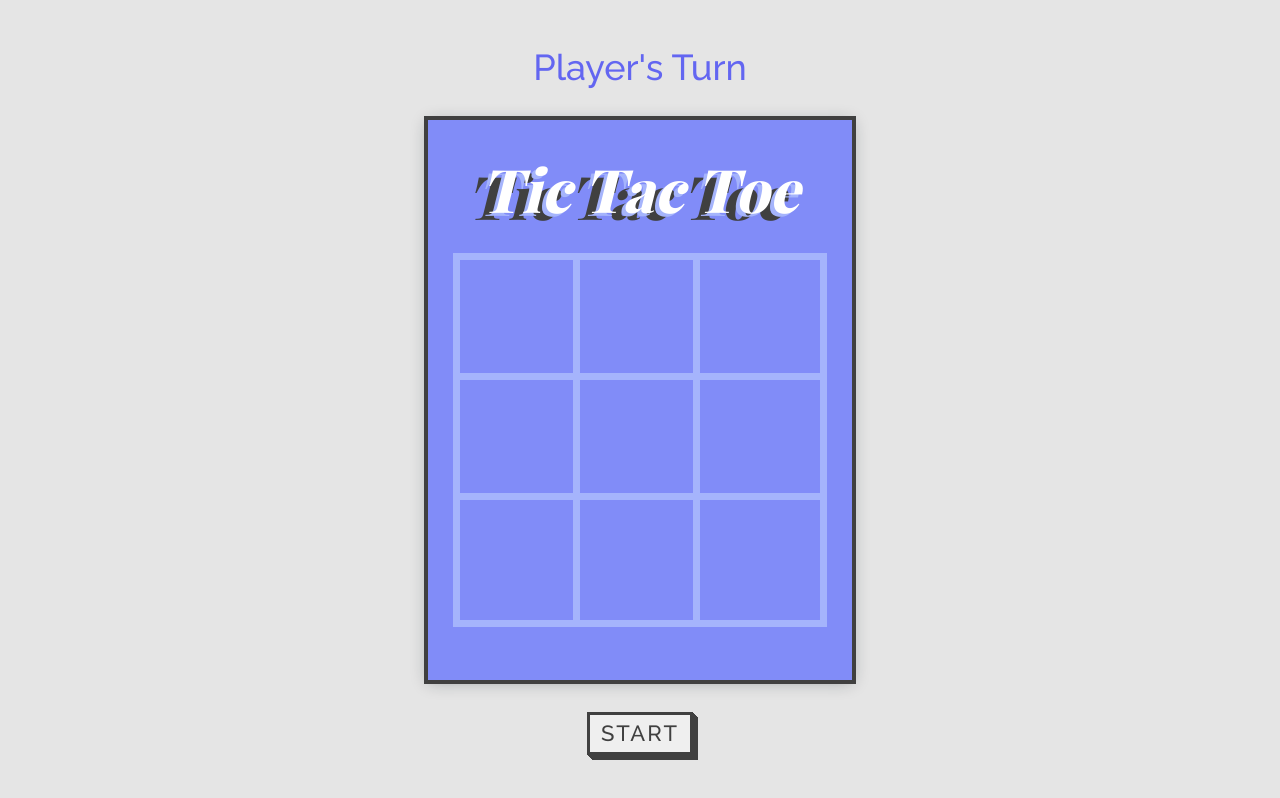
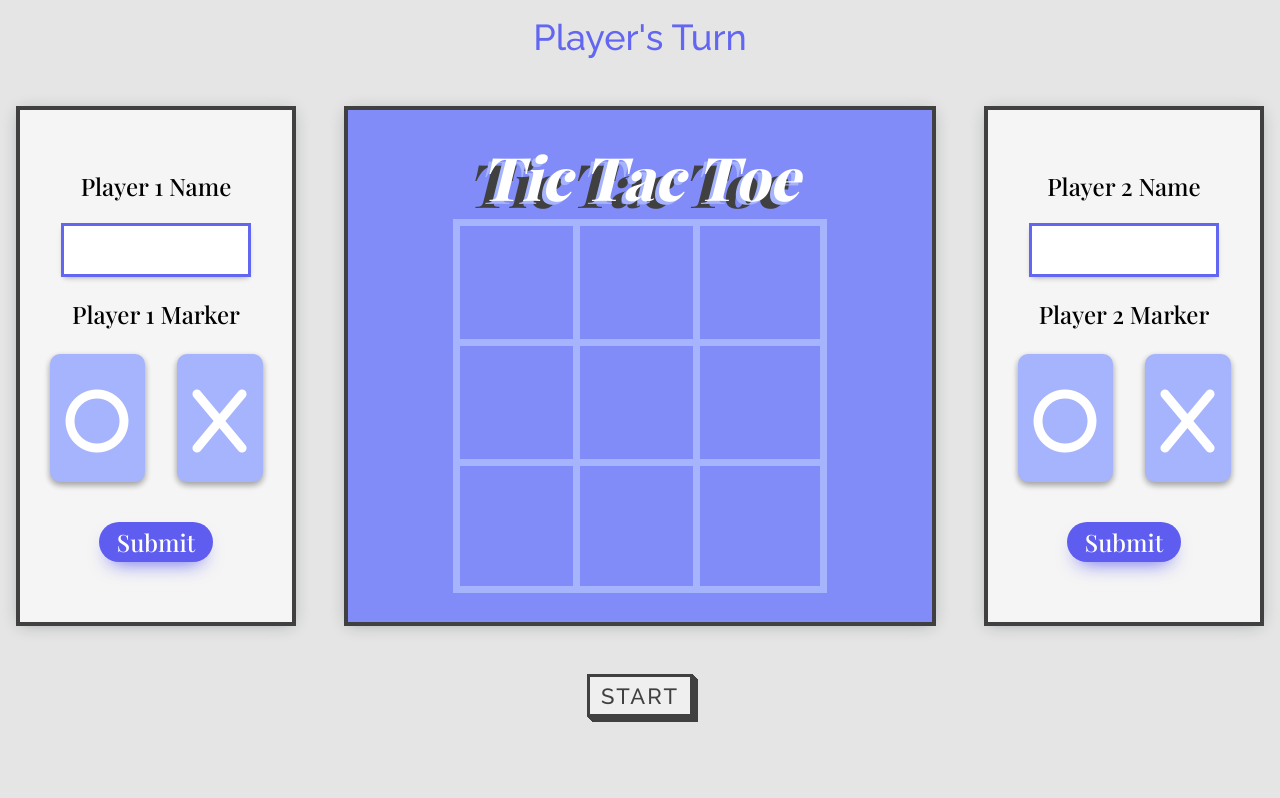
Before and after one commit to bravoosonja/tictactoe, a plain HTML site: page index.html in a window 1280 px wide. Drawn offline with nearby package versions, Linux system fonts and the light colour scheme; a web font is replaced by a local one.

Commit message:
update UI

```diff
--- a/index.html
+++ b/index.html
@@ -11,12 +11,26 @@
       href="https://fonts.googleapis.com/css2?family=Playfair+Display:ital,wght@0,500;0,800;1,800&display=swap"
       rel="stylesheet"
     />
+    <script src="https://kit.fontawesome.com/5d5f791f69.js" crossorigin="anonymous"></script>
     <link rel="stylesheet" href="style.css" />
     <script src="script.js" defer></script>
   </head>
   <body>
+    <div class="grid">
       <div class="message-container" id="message-container">Player's Turn</div>
-      <div class="container">
+      <div class="player-one">
+        <form action="#" class="player-info-form">
+          <label for="player1-name">Player 1 Name</label>
+          <input type="text" name="player1-name" id="player1-name"/>
+          <label for="player1-marker">Player 1 Marker</label>
+          <div class="marker-btn-group">
+            <button class="o"><i class="fa-solid fa-o"></i></button>
+            <button class="x"><i class="fa-solid fa-x"></i></button>
+          </div>
+          <button type="submit" class="submit-btn">Submit</button>
+        </form>
+      </div>
+      <div class="gameboard-container">
          <div class="title">Tic Tac Toe</title>
             <div class="gameboard" id="gameboard">
                    <div class="field" data-index="0"></div>
@@ -31,8 +45,21 @@
               </div>
           </div>
       </div>
+      <div class="player-two">
+        <form action="#" class="player-info-form">
+          <label for="player2-name">Player 2 Name</label>
+          <input type="text" name="player2-name" id="player2-name"/>
+          <label for="player2-marker">Player 2 Marker</label>
+          <div class="marker-btn-group">
+            <button class="o"><i class="fa-solid fa-o"></i></button>
+            <button class="x"><i class="fa-solid fa-x"></i></button>
+          </div>
+          <button type="submit" class="submit-btn">Submit</button>
+        </form>
+      </div>
         <div class="btn-container">
             <button class="btn">Start</button>
         </div>
+        </div>
   </body>
 </html>
--- a/style.css
+++ b/style.css
@@ -20,37 +20,138 @@
 
 body {
   font-family: "Raleway", sans-serif;
-  width: 100vw;
-  height: 100vh;
+  width: 100%;
+  height: 100%;
   background-color: var(--dark-gray);
   display: flex;
   justify-content: center;
   align-items: center;
-  flex-direction: column;
-  margin: 0;
+  flex-direction: row;
+  margin: none;
+}
+
+.grid {
+  display: grid;
+  grid-template-columns: 1fr 2fr 1fr;
+  grid-template-rows: auto;
+  grid-template-areas:
+    "message-container message-container message-container"
+    "player-one gameboard-container player-two"
+    "btn-container btn-container btn-container";
+  gap: 1rem;
+  margin: none;
 }
 
 .message-container {
+  grid-area: message-container;
+  font-weight: 500;
+  font-size: 36px;
+  color: var(--accent-color);
+}
+
+.message-container,
+.btn-container {
   display: flex;
   justify-content: center;
   align-items: center;
-  font-weight: 500;
-  font-size: 36px;
-  padding: 2rem;
-  color: var(--accent-color);
+  padding: 1rem;
 }
 
-.container {
-  width: auto;
-  height: 70%;
-  outline: 4px solid var(--border-color);
-  background-color: var(--main-color);
-  box-shadow: rgba(14, 30, 37, 0.12) 0px 2px 4px 0px,
-    rgba(14, 30, 37, 0.32) 0px 2px 16px 0px;
+.player-info-form,
+.marker-btn-group {
   display: flex;
   justify-content: center;
   align-items: center;
+}
+
+.player-info-form {
+  flex-direction: column;
+  font-weight: 500;
+  font-family: "Playfair Display", serif;
+  font-size: 3vh;
+  padding: 0.5rem;
+  gap: 1.5rem;
+}
+
+input[type="text"] {
+  outline: 3px solid var(--accent-color);
+  width: 75%;
+  padding: 0.5rem;
+  box-shadow: rgba(0, 0, 0, 0.16) 0px 3px 6px, rgba(0, 0, 0, 0.23) 0px 3px 6px;
+}
+
+.marker-btn-group {
   flex-direction: row;
+  gap: 2rem;
+}
+
+.player-one {
+  grid-area: player-one;
+}
+
+.o,
+.x {
+  font-size: 3em;
+  padding: 1rem;
+  background-color: var(--sub-color);
+  color: white;
+  border-radius: 10px;
+  box-shadow: rgba(0, 0, 0, 0.16) 0px 3px 6px, rgba(0, 0, 0, 0.23) 0px 3px 6px;
+}
+
+.o:hover,
+.x:hover {
+  background-color: var(--accent-color);
+}
+
+.submit-btn {
+  background: #5e5df0;
+  border-radius: 999px;
+  box-shadow: #5e5df0 0 10px 20px -10px;
+  box-sizing: border-box;
+  color: #ffffff;
+  cursor: pointer;
+  font-family: "Playfair Display", serif;
+  font-size: 3vh;
+  font-weight: 500;
+  line-height: 24px;
+  opacity: 1;
+  outline: 0 solid transparent;
+  padding: 8px 18px;
+  user-select: none;
+  -webkit-user-select: none;
+  touch-action: manipulation;
+  width: fit-content;
+  word-break: break-word;
+  border: 0;
+  margin-top: 1rem;
+}
+
+.player-one,
+.player-two {
+  background-color: var(--light-gray);
+  box-shadow: rgba(0, 0, 0, 0.19) 0px 10px 20px, rgba(0, 0, 0, 0.23) 0px 6px 6px;
+}
+
+.player-one,
+.player-two,
+.gameboard-container {
+  display: flex;
+  align-items: center;
+  flex-direction: row;
+  justify-content: center;
+  padding: 1rem;
+  outline: 4px solid var(--border-color);
+  box-shadow: rgba(14, 30, 37, 0.12) 0px 2px 4px 0px,
+    rgba(14, 30, 37, 0.32) 0px 2px 16px 0px;
+  height: 60vh;
+  width: auto;
+  margin: 20px;
+}
+
+.gameboard-container {
+  grid-area: gameboard-container;
+  background-color: var(--main-color);
 }
 
 .title {
@@ -63,9 +164,6 @@ body {
   justify-content: center;
   align-items: center;
   flex-direction: column;
-  padding: auto 2rem;
-  height: auto;
-  width: auto;
 }
 
 .gameboard {
@@ -76,7 +174,7 @@ body {
   grid-auto-rows: 1fr;
   grid-template-columns: repeat(3, 1fr);
   grid-template-rows: repeat(3, 1fr);
-  padding: 2rem;
+  padding: 10px;
   gap: none;
   overflow: hidden;
   margin: 0;
@@ -98,8 +196,12 @@ body {
   background-color: var(--sub-color);
 }
 
+.player-two {
+  grid-area: player-two;
+}
+
 .btn-container {
-  padding: 2rem;
+  grid-area: btn-container;
 }
 
 .btn {
```
